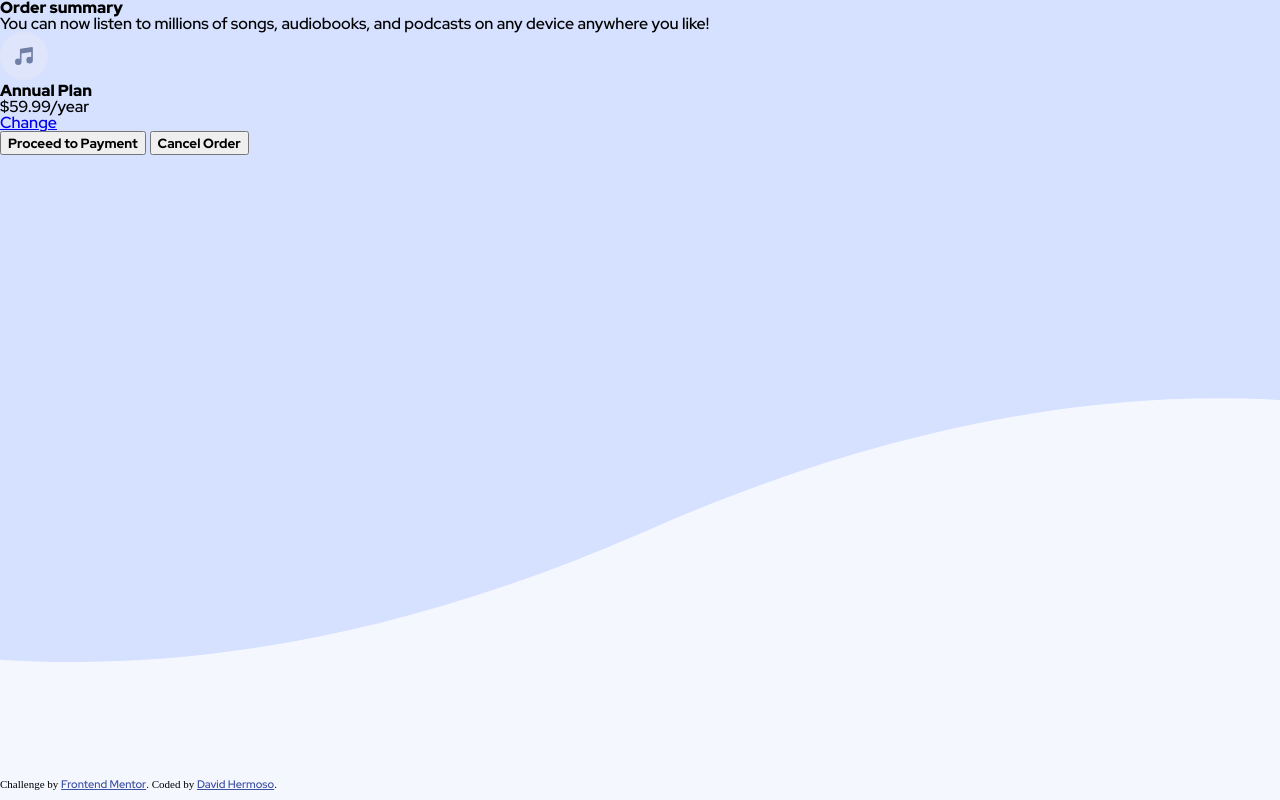
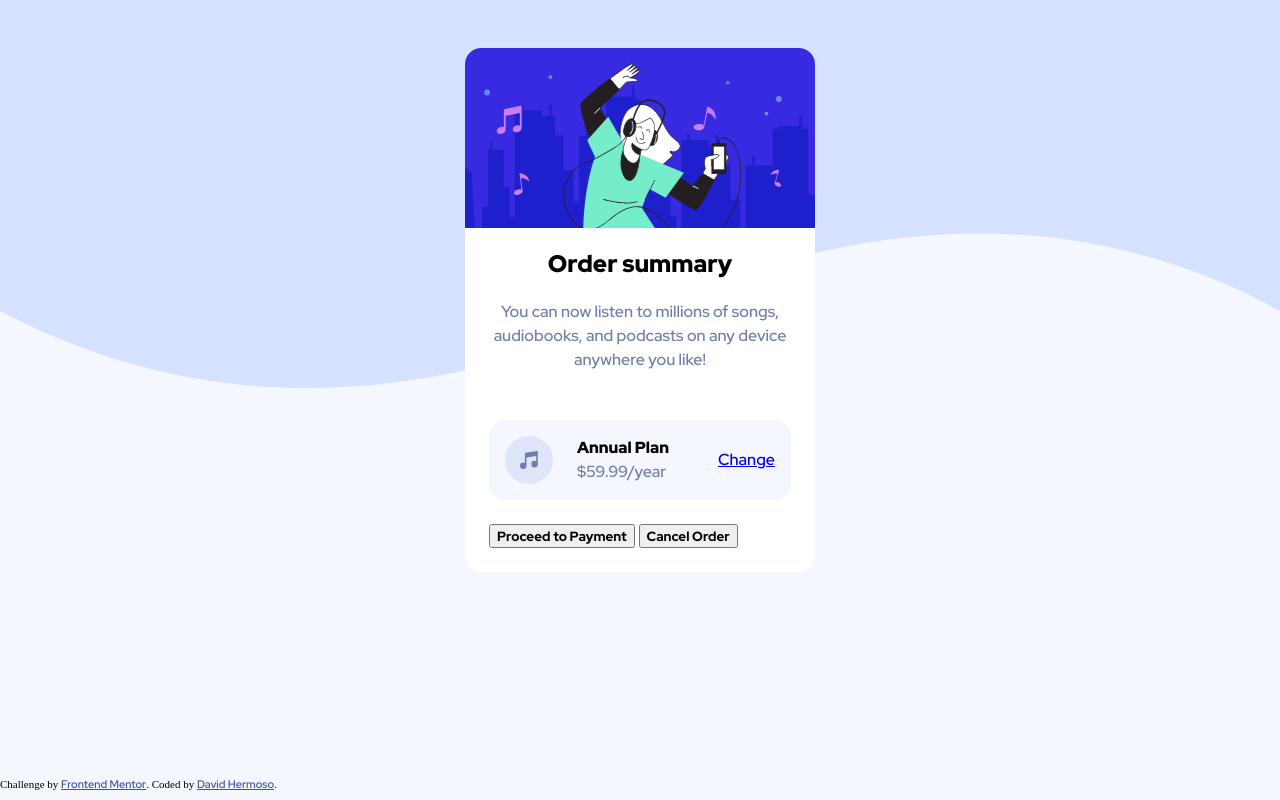
Before and after one commit to jdavidhermoso/order-summary-frontend-mentor, a plain HTML site: page index.html in a window 1280 px wide. Drawn offline with Linux system fonts and the light colour scheme.

Commit message:
Build pricing

```diff
--- a/index.html
+++ b/index.html
@@ -16,31 +16,40 @@
 <main>
   <section class="order">
     <header class="header">
+      <div class="header__content">
         <h2>Order summary</h2>
         <p>
           You can now listen to millions of songs, audiobooks, and podcasts on any
           device anywhere you like!
         </p>
+      </div>
     </header>
+    <div class="order__body">
       <div class="pricing">
-      <svg xmlns="http://www.w3.org/2000/svg" width="48" height="48">
+        <div class="pricing__content">
+          <svg
+            class="pricing__logo"
+            xmlns="http://www.w3.org/2000/svg" width="48" height="48">
             <g fill="none" fill-rule="evenodd">
               <circle cx="24" cy="24" r="24" fill="#DFE6FB"/>
               <path fill="#717FA6" fill-rule="nonzero"
                     d="M32.574 15.198a.81.81 0 00-.646-.19L20.581 16.63a.81.81 0 00-.696.803V26.934a3.232 3.232 0 00-1.632-.44A3.257 3.257 0 0015 29.747 3.257 3.257 0 0018.253 33a3.257 3.257 0 003.253-3.253v-8.37l9.726-1.39v5.327a3.232 3.232 0 00-1.631-.441 3.257 3.257 0 00-3.254 3.253 3.257 3.257 0 003.254 3.253 3.257 3.257 0 003.253-3.253V15.81a.81.81 0 00-.28-.613z"/>
             </g>
           </svg>
-      <div>
+          <div class="plan__info">
             <h3>
               Annual Plan
             </h3>
             <p>
               $59.99/year
             </p>
-        <a href="#">
+          </div>
+        </div>
+        <a
+          class="pricing__cta"
+          href="#">
           Change
         </a>
-      </div>
       </div>
       <div class="actions">
         <button>
@@ -50,6 +59,7 @@
           Cancel Order
         </button>
       </div>
+    </div>
   </section>
 </main>
 <div class="attribution">
--- a/style.css
+++ b/style.css
@@ -64,6 +64,8 @@ table {
   --desaturated_blue: hsl(224, 23%, 55%);
   --dark_blue: hsl(223, 47%, 23%);
   --base-font-size: 16px;
+  --standard-space: 1.5rem;
+  --border-radius: 1rem;
 }
 
 /* GENERAL STYLES */
@@ -118,6 +120,99 @@ main {
   background-size: 100%;
 }
 
+.order {
+  position: relative;
+  width: 90%;
+  margin: 3rem auto 0;
+  border-radius: var(--border-radius);
+  background-color: #FFFFFF;
+}
+
+.header {
+  text-align: center;
+  margin-bottom: var(--standard-space);
+}
+
+.header::before {
+  display: block;
+  content: "";
+  width: 100%;
+  height: 180px;
+  border-top-left-radius: 1rem;
+  border-top-right-radius: 1rem;
+  background-image: url('images/illustration-hero.svg');
+  background-repeat: no-repeat;
+  background-position: top;
+  background-size: cover;
+  margin-bottom: var(--standard-space);
+}
+
+.header__content, .order__body {
+  padding: 0 var(--standard-space);
+  padding-bottom: var(--standard-space);
+}
+
+.header h2 {
+  font-size: 1.5rem;
+  margin-bottom: var(--standard-space);
+}
+
+.header p {
+  font-size: var(--base-font-size);
+  line-height: 1.5;
+  color: var(--desaturated_blue);
+}
+
+/** PRICING **/
+.pricing {
+  display: flex;
+  justify-content: space-between;
+  padding: 1rem;
+  margin-bottom: var(--standard-space);
+  background-color: var(--very_pale_blue);
+  border-radius: var(--border-radius);
+}
+
+.pricing__content {
+  display: flex;
+}
+
+.pricing__logo {
+  margin-right: var(--standard-space);
+}
+
+.pricing__cta {
+  display: flex;
+  align-items: center;
+}
+
+.plan__info {
+  display: flex;
+  flex-direction: column;
+  justify-content: center;
+}
+
+.plan__info h3 {
+  margin-bottom: 0.5rem;
+}
+
+.plan__info p {
+  color: var(--desaturated_blue);
+}
+
+@media (min-width: 768px) {
+  main {
+    background-image: url('images/pattern-background-desktop.svg');
+  }
+
+  .order {
+    width: 350px;
+  }
+}
+
+
+/** ATTRIBUTION **/
+
 .attribution {
   position: absolute;
   bottom: 10px;
```
Lines whose indentation alone changed are shown as unchanged.
